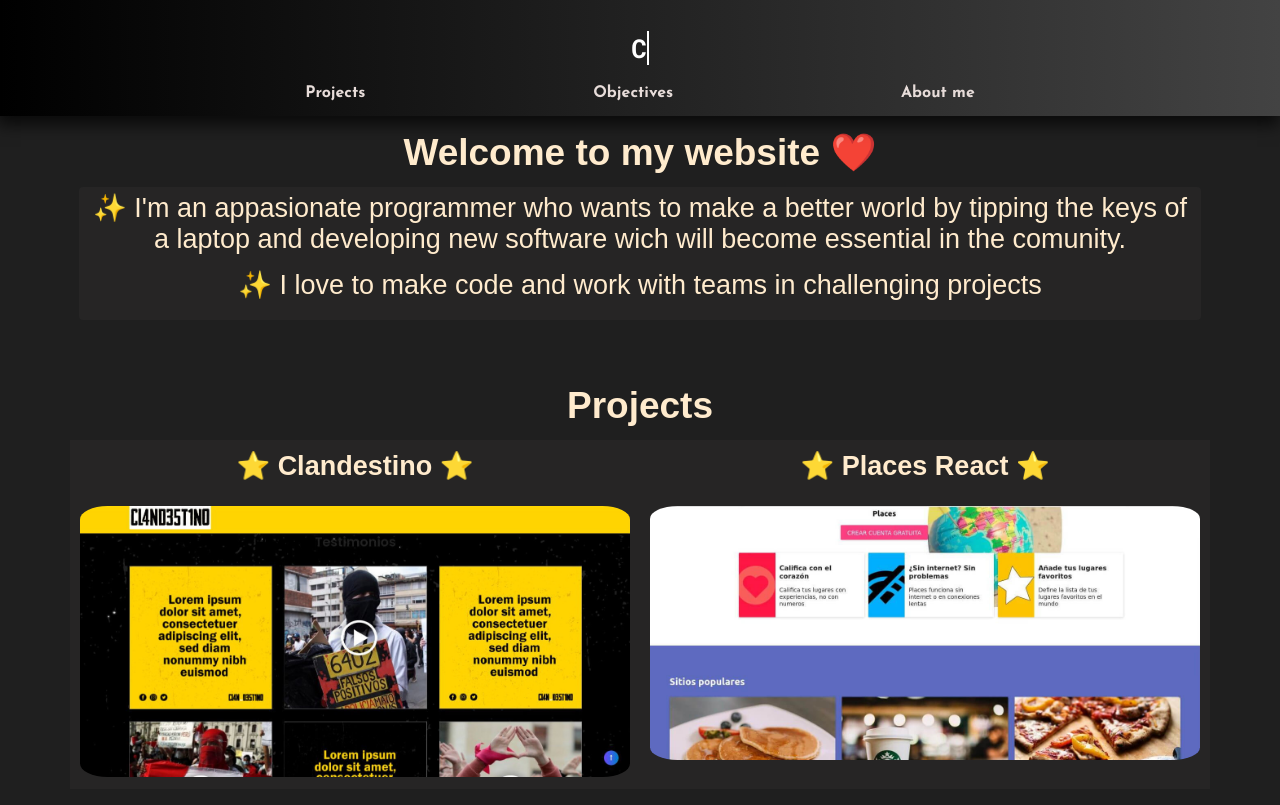
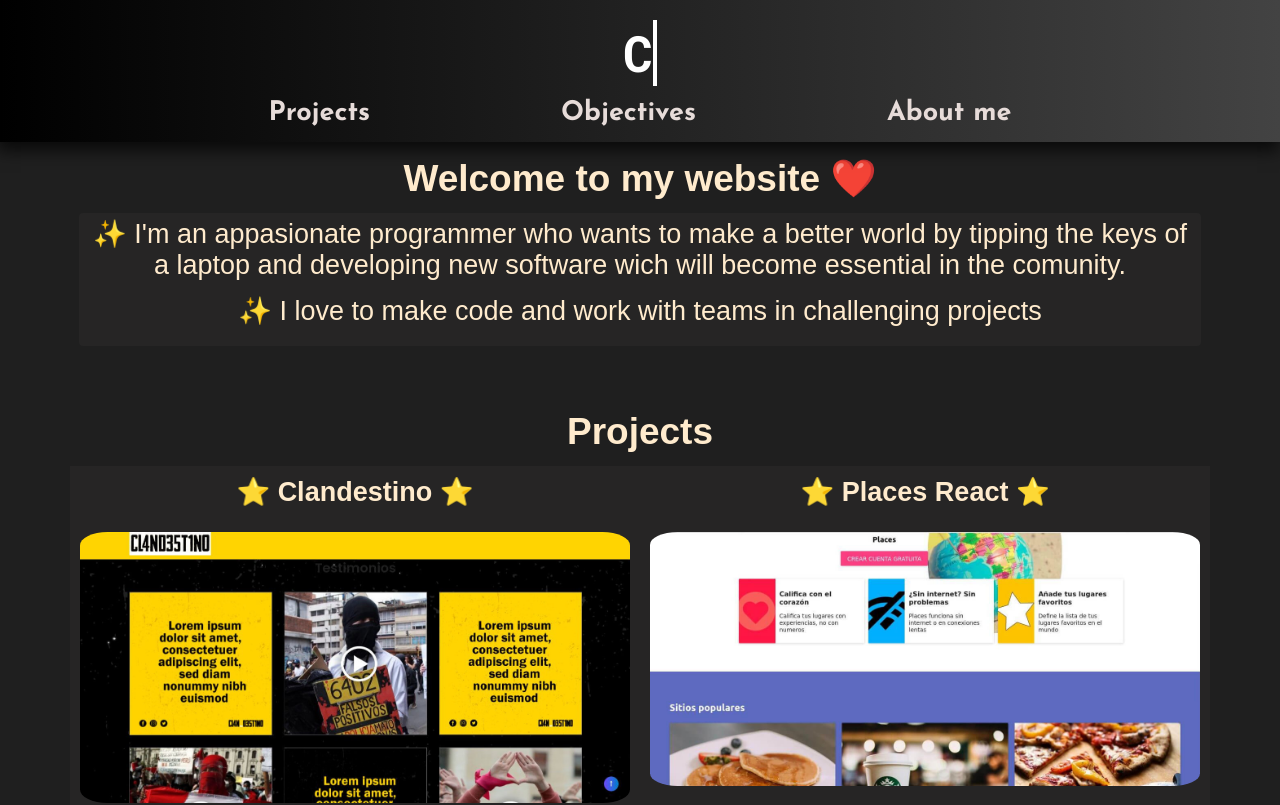
Before and after one commit to Sergio99778/Sergio99778_r, a React (Create React App) app: page / in a window 1280 px wide. Shown: the top 805 px of the page. Built offline with nearby package versions, Linux system fonts and the light colour scheme.

Commit message:
Header font-size Desktop.

```diff
--- a/src/Components/Header.css
+++ b/src/Components/Header.css
@@ -89,10 +89,10 @@ main {
   min-width: 320px;
 }
 @media (min-width: 650px) {
-  #welcome-section h1 {
+  #welcome-section h1 span {
     font-size: 5rem;
   }
-  .header--submenu {
+  .header--submenu a {
     font-size: 2.7rem;
   }
 }
```
